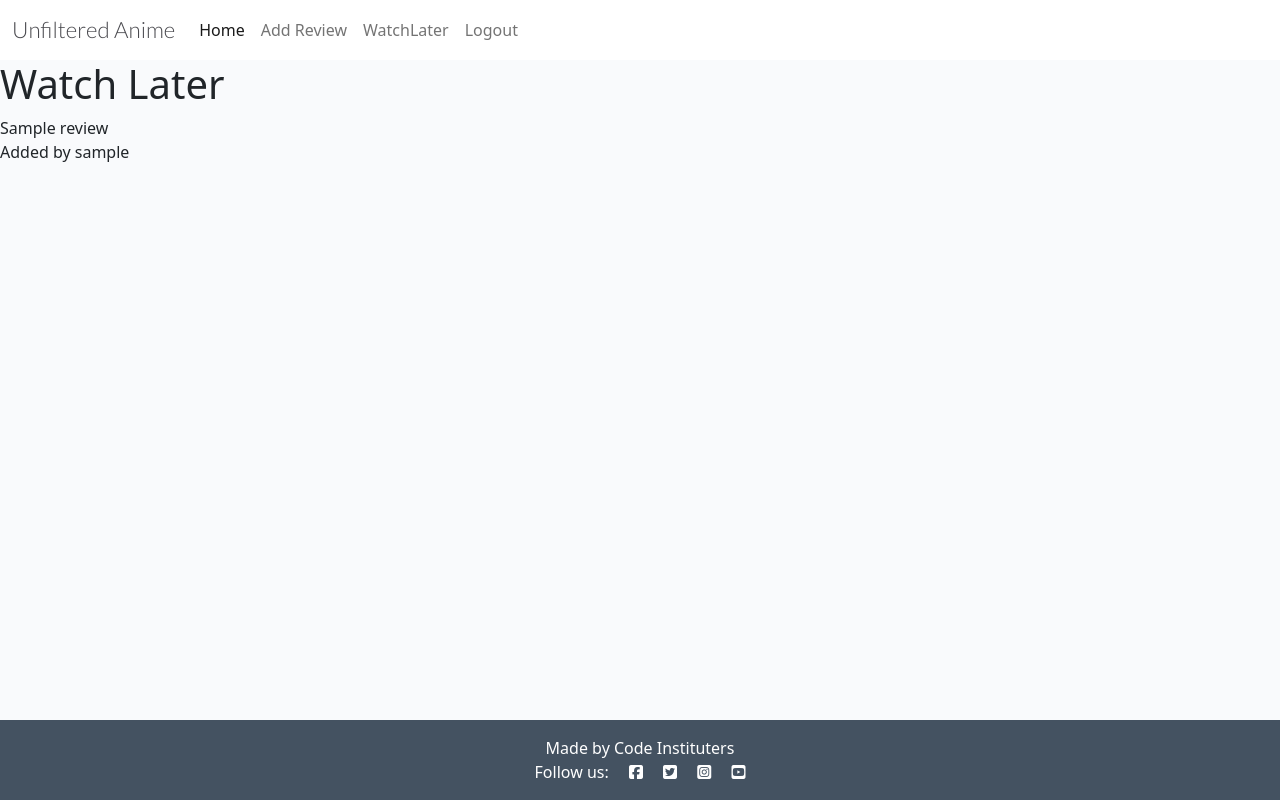
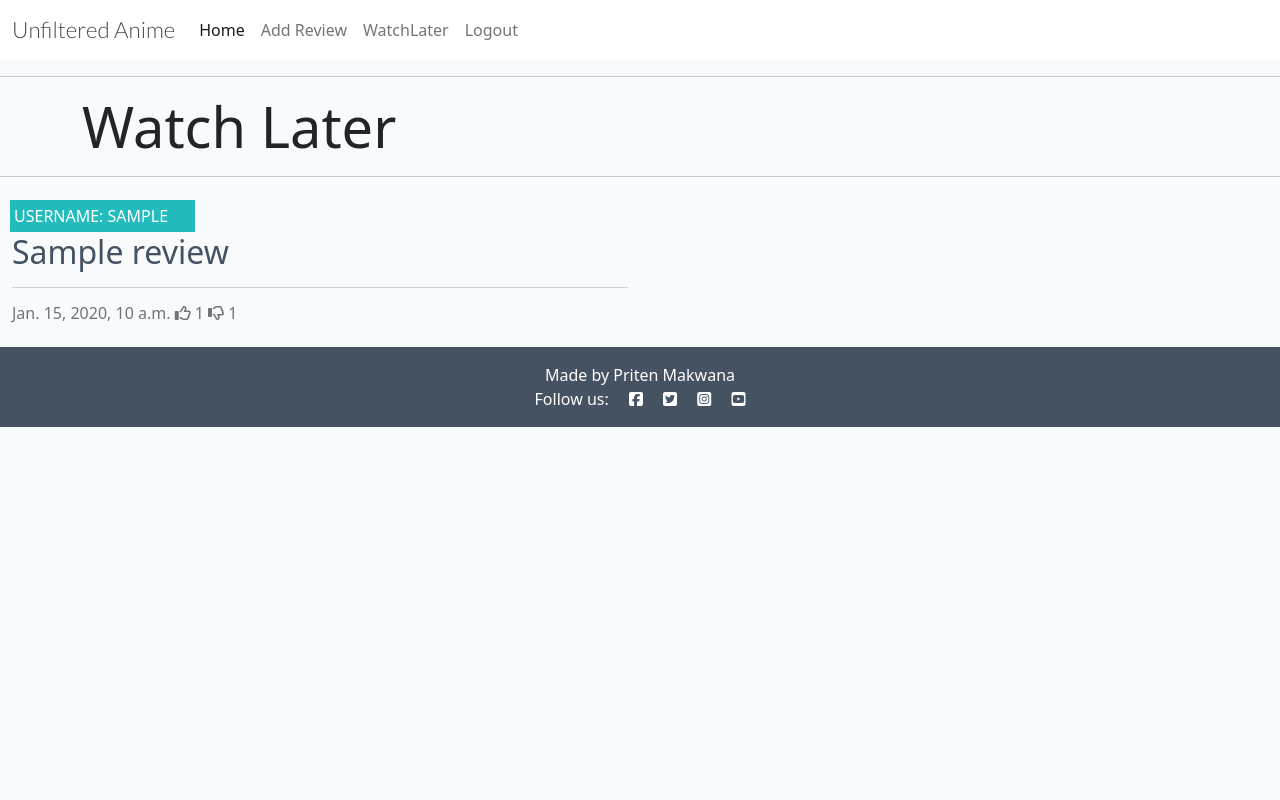
Before and after one commit to PritenMakwana44/unfiltered-anime, a Django app: page /watch_later/ in a window 1280 px wide. Run offline with Django 3.2, Linux system fonts and the light colour scheme; a user stored in the database is signed in; tables that the repository leaves empty hold one stand-in row (values such as "Sample post"); some libraries are stand-ins or nearby versions.

Commit message:
dup can't be added to watchlist and watch list admin setup

```diff
--- a/reviews/admin.py
+++ b/reviews/admin.py
@@ -20,3 +20,7 @@ class CommentsAdmin(admin.ModelAdmin):
 
     def approve_comments(self, request, queryset):
         queryset.update(approved=True)
+
+@admin.register(WatchLater)
+class WatchLaterAdmin(SummernoteModelAdmin):
+    list_display = ('username', 'review_id')
--- a/reviews/views.py
+++ b/reviews/views.py
@@ -169,7 +169,7 @@ def delete_review(request, slug):
     messages.success(request, "Review deleted successfully.")
     return redirect('home')
 
-
+"""
 @login_required
 def add_to_watch_later(request, review_id):
     if request.user.is_authenticated:
@@ -180,6 +180,28 @@ def add_to_watch_later(request, review_id):
         return redirect('home')
     else:
         return redirect('login')
+"""
+
+@login_required
+def add_to_watch_later(request, review_id):
+    if request.user.is_authenticated:
+        # check if the review has already been added
+        existing_watch_later = WatchLater.objects.filter(review_id=review_id, username=request.user)
+        if existing_watch_later.exists():
+            messages.error(request, "Already in Watch list")
+            # the review has already been added
+
+            return redirect('home')  # or some other appropriate response
+
+        watch_later = WatchLater()
+        watch_later.review_id = Review.objects.get(review_id=review_id)
+        watch_later.username = request.user
+        watch_later.save()
+        return redirect('home')
+    else:
+        return redirect('login')
+
+
 
 
 def watch_later_list(request):
--- a/templates/base.html
+++ b/templates/base.html
@@ -70,7 +70,7 @@
 
     <!-- Footer -->
     <footer class="footer mt-auto py-3 dark-bg">
-        <p class="m-0 text-center text-white">Made by Code Instituters</p>
+        <p class="m-0 text-center text-white">Made by Priten Makwana</p>
         <p class="m-0 text-center text-white">Follow us: <i class="fab fa-facebook-square ms-3"></i>
             <i class="fab fa-twitter-square ms-3"></i>
             <i class="fab fa-instagram-square ms-3"></i>
--- a/templates/watch_later/watch_later_list.html
+++ b/templates/watch_later/watch_later_list.html
@@ -1,13 +1,63 @@
-{% extends 'base.html' %}
+{% extends "base.html" %}
 
 {% block content %}
 
-<h1>Watch Later</h1>
-{% for watch_later in watch_later_list %}
-    {{ watch_later.review_id.title }}</a>
-    <p>Added by {{ watch_later.username }}</p>
-    <br>
-{% endfor %}
+<hr />
+<div class="jumbotron jumbotron-fluid">
+    <div class="container">
+        <div>
+            <h1 class="display-4">Watch Later</h1>
+        </div>
+    </div>
+</div>
+<hr />
+<div class="container-fluid">
+    <div class="row">
+        <div class="col-12 mt-3">
+            <div class="row">
+                {% for watch_later in watch_later_list %}
+                <div class="col-6 col-md-6 col-lg-6 mb-4">
+                    <div class="card">
+                        <div class="image-container">
+                            {% if "placeholder" in watch_later.review_id.featured_image.url %}
+                            {% load static %}
+                            <img class="card-img-top" src="{% static 'default.jpg' %}">
+                            {% else %}
+                            <img class="card-img-top" src=" {{ watch_later.review_id.featured_image.url }}">
+                            {% endif %}
+                            <div class="image-flash">
+                                <p class="username">Username: {{ watch_later.review_id.username }}</p>
+                            </div>
+                        </div>
+                        {% if watch_later.review_id.slug %}
+                        <a href="{% url 'review_detail' watch_later.review_id.slug %}" class="review-link">
+                            <h2 class="class-title"> {{ watch_later.review_id.title }}</h2>
+                            <p class="card-text" {{ watch_later.review_id.description }} </a>
+                                {% endif %}
+                                <hr />
+                                <p class="card-text text-muted h6">{{ watch_later.review_id.publish_date }} <i
+                                        class="fa-regular fa-thumbs-up"></i>
+                                    {{ watch_later.review_id.number_of_upvotes }} <i
+                                        class="fa-regular fa-thumbs-down"></i>
+                                    {{ watch_later.review_id.number_of_downvotes }}
+                                </p>
+                    </div>
+                </div>
+                {% endfor %}
+            </div>
+        </div>
+    </div>
 
+    {% if is_paginated %}
+    <nav aria-label=" Page navigation">
+        <ul class="pagination justify-content-center">
+            {% if page_obj.has_previous %}
+            <li><a href="?page={{ page_obj.previous_page_number }}" class="page-link">&laquo; PREV </a></li>
+            {% endif %}
 
-{% endblock content %}
+        </ul>
+    </nav>
+    {% endif %}
+</div>
+
+{%endblock%}
```
Also changed, not shown: templates/index.html (+11 -0 lines), templates/watch_later.html (deleted, +0 -13 lines), templates/watch_later/watch_later_listbackup.html (added, +13 -0 lines).
